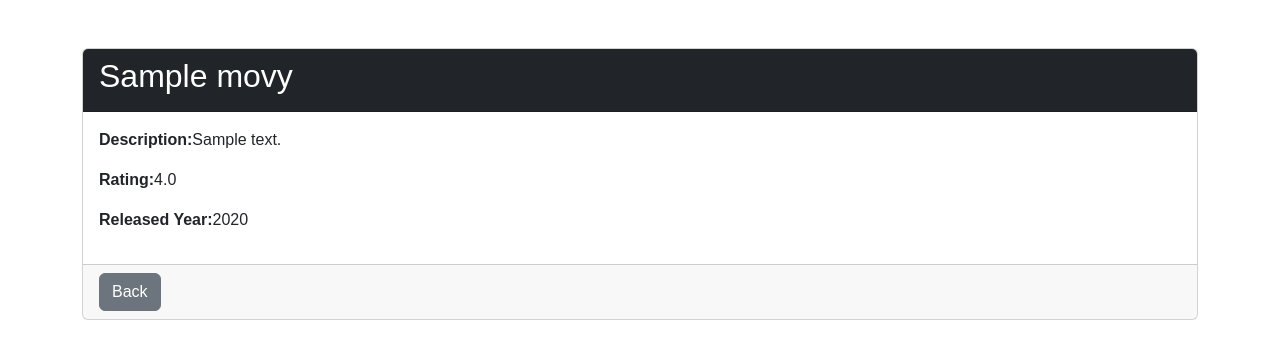
After one commit to brangmai1/progress_tracker, a Flask app: page /movie/1 in a window 1280 px wide. The commit adds this page. Shown: the top 359 px of the page. Run offline with Flask 3, Linux system fonts and the light colour scheme; tables that the repository leaves empty hold one stand-in row (values such as "Sample post").

Commit message:
Added movie_details page and view detail buttons

```diff
--- a/app.py
+++ b/app.py
@@ -87,7 +87,7 @@ def search():
 
     # Get the current page number from the query parameters - default is 1
     page = request.args.get("page", 1, type=int)
-    movies_per_page = 20
+    movies_per_page = 15
 
     with make_session() as db_session:
         if search_type == "title":
@@ -112,8 +112,20 @@ def search():
         movies = movies_query.limit(movies_per_page).offset(offset).all()
         # Calculate total pages for the front-end pagination
         total_pages = (total_movies + movies_per_page - 1) // movies_per_page
+    return render_template("search.html", movies=movies, search_type=search_type, page=page, total_pages=total_pages, query=query)
 
-    return render_template("search.html", movies=movies, search_type=search_type, page=page, total_pages=total_pages, query=query)
+@app.route("/movie/<int:movie_id>", methods=["GET"])
+def movie_details(movie_id):
+    with make_session() as db_session:
+        movie = db_session.query(Movie).filter(Movie.id == movie_id).first()
+        # If movie not found, return an error page
+        if not movie:
+            return "<h3>Movie not found</h3>", 404
+
+        # Pass the referer URL (previous page) to the template
+        previous_page = request.referrer # Capture the referring page URL
+        # Pass the movie details to the template
+        return render_template("movie_details.html", movie=movie, previous_page=previous_page)
 
 
 if __name__ == "__main__":
--- a/static/css/styles.css
+++ b/static/css/styles.css
@@ -3,7 +3,6 @@ body {
     margin: 0;
     padding: 0;
     background-color: dark;
-    color: black;
 }
 
 header img {
@@ -11,7 +10,7 @@ header img {
     height: auto; /* Keep the aspect ratio */
 }
 .headerbackground {
-    background-color: burlywood;
+    /* background-color: burlywood; */
     background-image: url("../static/images/header.jpeg"); /* Path to your image */
     background-size: cover; /* Scale the image to cover the header */
     background-position: center; /* Center the image */
--- /dev/null
+++ b/templates/movie_details.html
@@ -0,0 +1,23 @@
+{% extends "layout.html" %}
+{% block content %}
+<div class="container mt-5">
+    <div class="card">
+        <div class="card-header bg-dark text-white">
+            <h2>{{ movie.title }}</h2>
+        </div>
+        <div class="card-body">
+            <!-- <p><srong>Genre:</srong> {{ movie.genres.genre_type }}</p> -->
+            <p><strong>Description:</strong>{{ movie.description }}</p>
+            <p><strong>Rating:</strong>{{ movie.rating }}</p>
+            <p><strong>Released Year:</strong>{{ movie.release_year }}</p>
+        </div>
+        <div class="card-footer">
+            {% if previous_page %}
+                <a href="{{ previous_page }}" class="btn btn-secondary">Back</a>
+            {% else %}
+                <a href="{{ url_for('home') }}" class="btn btn-secondary">Back to Home</a>
+            {% endif %}
+        </div>
+    </div>
+</div>
+{% endblock %}
--- a/templates/search.html
+++ b/templates/search.html
@@ -22,6 +22,9 @@
                     <td>{{ movie.title }}</td>
                     <td>{{ movie.rating }}</td>
                     <td>{{ movie.release_year }}</td>
+                    <td>
+                        <a href="{{ url_for('movie_details', movie_id=movie.id) }}" class="btn btn-info btn-sm">View Details</a>
+                    </td>
                 </tr>
                 {% endfor %}
             </tbody>
```
Also changed, not shown: templates/home.html (+7 -2 lines).
